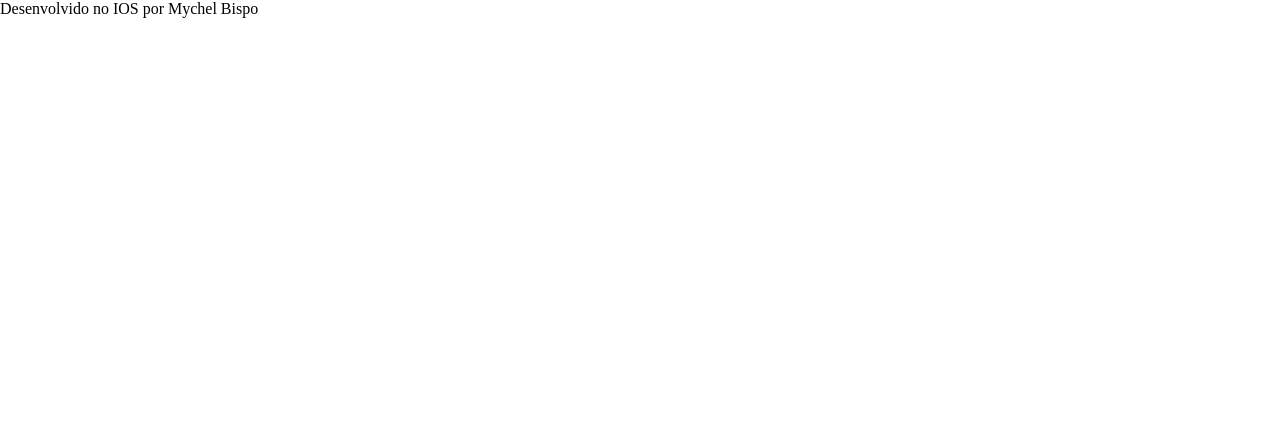
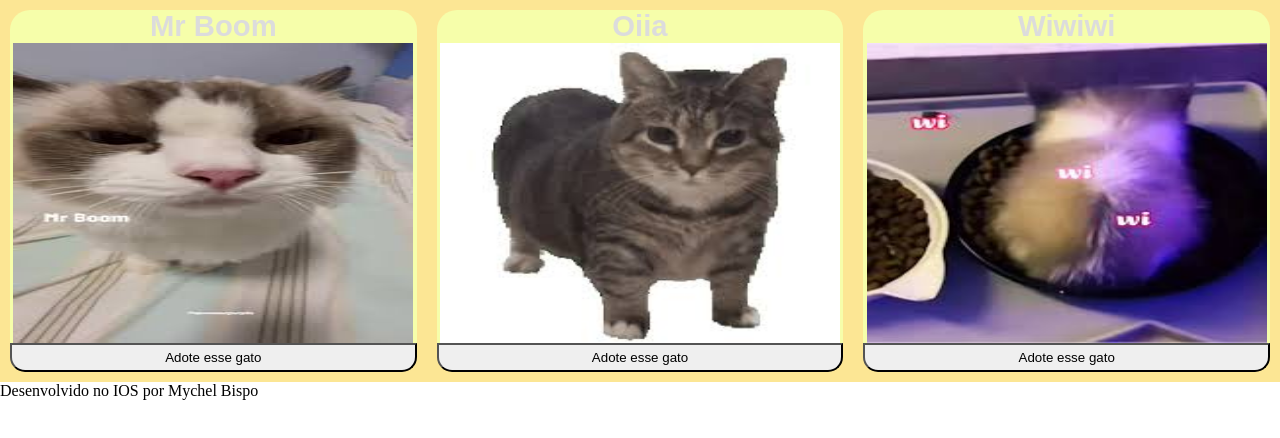
Before and after one commit to MychelBispo/adocao_de_-gato, a plain HTML site: page index.html in a window 1280 px wide. Drawn offline with Linux system fonts and the light colour scheme; a web font is replaced by a local one.

Commit message:
Estilização dos cards

```diff
--- a/CSS/main.css
+++ b/CSS/main.css
@@ -1,3 +1,5 @@
+@import url('https://fonts.googleapis.com/css2?family=Gruppo&display=swap');
+
 *{
 
     padding: 0;
@@ -5,3 +7,46 @@
     box-sizing: border-box;
 
 }
+
+.card
+{
+    width: 420px;
+    background-color: #F6FEAA;
+    display: flex;
+    justify-content: space-around;
+    flex-direction: column;
+    align-items: center;
+    margin: 10px;
+    border-radius: 20px;
+    font-family: "Gruppo", sans-serif;
+    color: gainsboro;
+    font-size: 25px;
+}
+
+.card img
+{
+    width: 400px;
+    height: 300px;
+
+
+
+}
+
+#card-container
+{
+    background-color: #FCE694;
+    display: flex;
+    justify-content: space-around;
+
+
+}
+
+.card button
+{
+
+    width: 100%;
+    padding: 5px;
+    border-radius: 0 0 15px 15px;
+    font-family: "Gruppo", sans-serif;
+
+}
--- a/index.html
+++ b/index.html
@@ -1,24 +1,62 @@
 <!DOCTYPE html>
 <html lang="pt-br">
 <head>
+
     <meta charset="UTF-8">
     <meta name="viewport" content="width=device-width, initial-scale=1.0">
     <title>Document</title>
     <link rel="stylesheet" href="./CSS/main.css">
+
 </head>
+
 <body>
 
         <header></header>
 
-        <main></main>
+        <main>
 
+            <section class="container" id="card-container">
 
+                <div class="card">
 
+                    <h3>Mr Boom</h3>
+
+                    <img src="ASSETS/img/boom.jfif" alt="">
+
+                    <button>Adote esse gato</button>
+
+                </div>
+
+                <div class="card">
+
+                    <h3>Oiia</h3>
+
+                    <img src="ASSETS/img/oiia.jfif" alt="">
+
+                    <button>Adote esse gato</button>
+
+                </div>
+
+                <div class="card">
+
+                    <h3>Wiwiwi</h3>
+
+                    <img src="ASSETS/img/wiwiwi.jfif" alt="">
+
+                    <button>Adote esse gato</button>
+
+                </div>
+
+            </section>
+
+        </main>
 
         <footer>
+
             <p>Desenvolvido no IOS por Mychel Bispo</p>
+
         </footer>
 
+</body>
 
-</body>
 </html>
```
